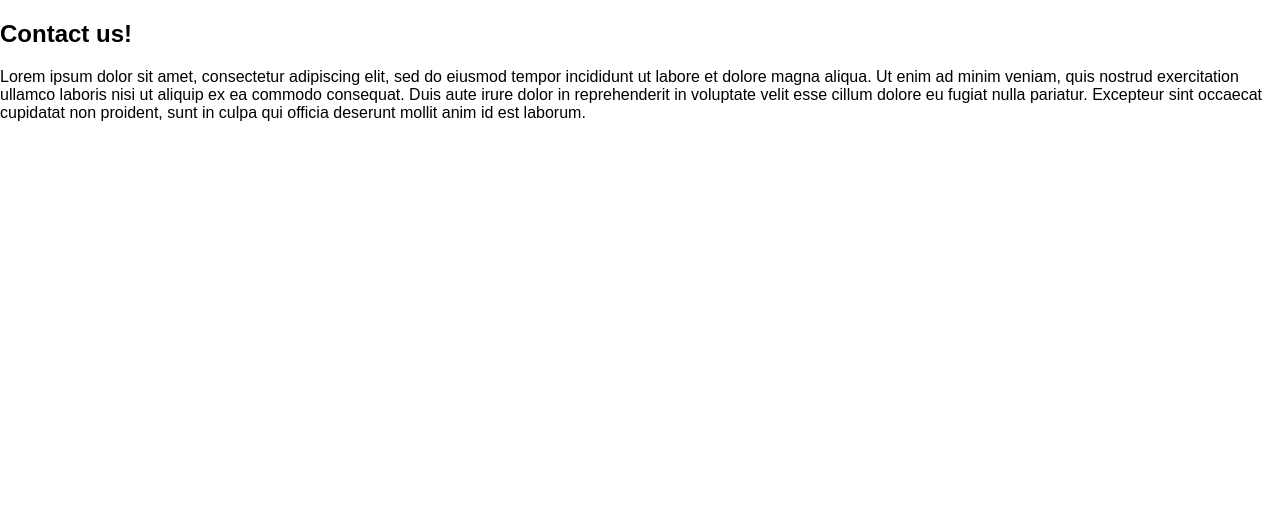
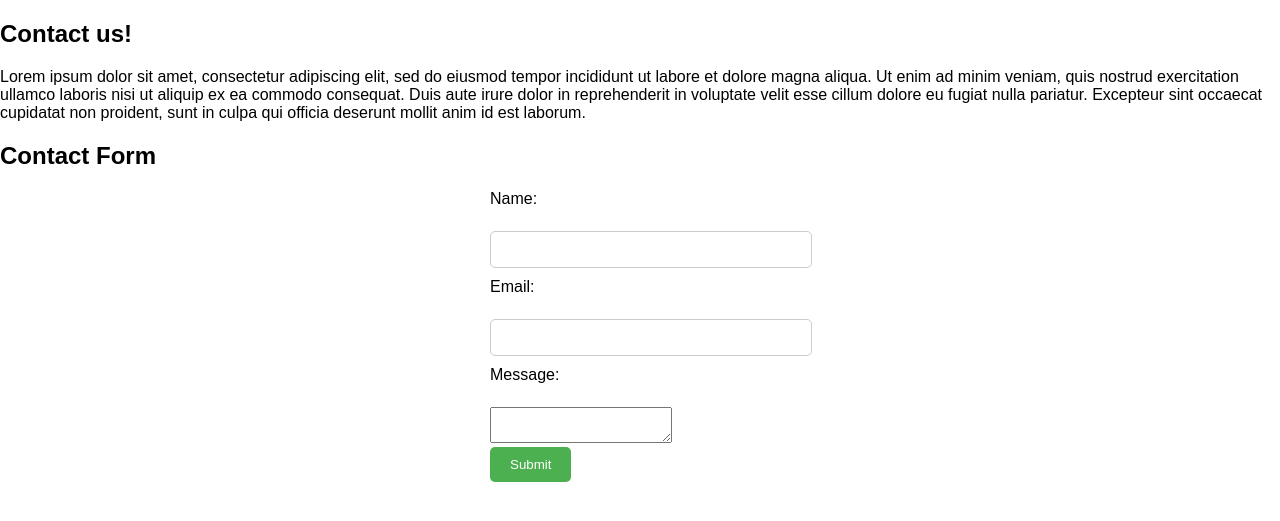
Before and after one commit to anibalhsm/StickyLink, a Flask app: page /Contact in a window 1280 px wide. Shown: the part 74-595 px from the top of the page. Run offline with Flask 2, Linux system fonts and the light colour scheme.

Commit message:
modified:   app.py modified:   requirements.txt modified:   templates/contact.html modified:   templates/login.html

```diff
--- a/app.py
+++ b/app.py
@@ -1,4 +1,5 @@
 from flask import Flask, render_template, request, redirect, url_for
+from flask_mail import Mail, Message
 from werkzeug.security import check_password_hash, generate_password_hash
 
 app = Flask(__name__)
@@ -43,13 +44,35 @@ def register():
 def products():
     return render_template('products.html')
 
-@app.route('/Contact')
-def contact():
-    return render_template('contact.html')
-
 @app.route('/Shop')
 def shop():
     return render_template('shop.html')
 
+# Configure Flask-Mail
+app.config['MAIL_SERVER'] = 'smtp.googlemail.com'
+app.config['MAIL_PORT'] = 587
+app.config['MAIL_USE_TLS'] = True
+app.config['MAIL_USERNAME'] = 'anibaltafira17@gmail.com'  # replace with your email
+app.config['MAIL_PASSWORD'] = 'pztyagghjaskpshd'  # replace with your password
+
+mail = Mail(app)
+
+@app.route('/Contact', methods=['GET', 'POST'])
+def contact():
+    if request.method == 'POST':
+        name = request.form['name']
+        email = request.form['email']
+        message = request.form['message']
+
+        msg = Message('New contact form submission',
+                      sender='your-email@example.com',
+                      recipients=['200170770@aston.ac.uk'])  # replace with the new recipient's email
+        msg.body = f'From: {name} <{email}>\n\n{message}'
+        mail.send(msg)
+
+        return redirect(url_for('contact'))  # Redirect to the same page to clear the form
+    else:
+        return render_template('contact.html')
+
 if __name__ == '__main__':
     app.run(debug=True)
--- a/requirements.txt
+++ b/requirements.txt
@@ -1 +1,2 @@
 Flask==2.1.2
+Werkzeug==2.0.1
--- a/templates/contact.html
+++ b/templates/contact.html
@@ -6,6 +6,11 @@
     <link rel="icon" type="image/x-icon" href="/static/logo.png">
     <title>StickyLink</title>
     <link rel="stylesheet" href="{{ url_for('static', filename='/css/main.css') }}">
+    <script>
+    function showAlert() {
+        alert("Form submitted! We will get back to you shortly.");
+    }
+    </script>
 </head>
 <body>
     <nav>
@@ -22,6 +27,18 @@
         <h2>Contact us!</h2>
         <p>Lorem ipsum dolor sit amet, consectetur adipiscing elit, sed do eiusmod tempor incididunt ut labore et dolore magna aliqua. Ut enim ad minim veniam, quis nostrud exercitation ullamco laboris nisi ut aliquip ex ea commodo consequat. Duis aute irure dolor in reprehenderit in voluptate velit esse cillum dolore eu fugiat nulla pariatur. Excepteur sint occaecat cupidatat non proident, sunt in culpa qui officia deserunt mollit anim id est laborum.
         </p>
+        <div id="contact-form">
+            <h2>Contact Form</h2>
+            <form action="{{ url_for('contact') }}" method="post" onsubmit="showAlert()">
+                <label for="name">Name:</label><br>
+                <input type="text" id="name" name="name"><br>
+                <label for="email">Email:</label><br>
+                <input type="text" id="email" name="email"><br>
+                <label for="message">Message:</label><br>
+                <textarea id="message" name="message"></textarea><br>
+                <input type="submit" value="Submit">
+            </form>
+        </div>
     </div>
 </body>
 </html>
```
Also changed, not shown: templates/login.html (+20 -2 lines).
